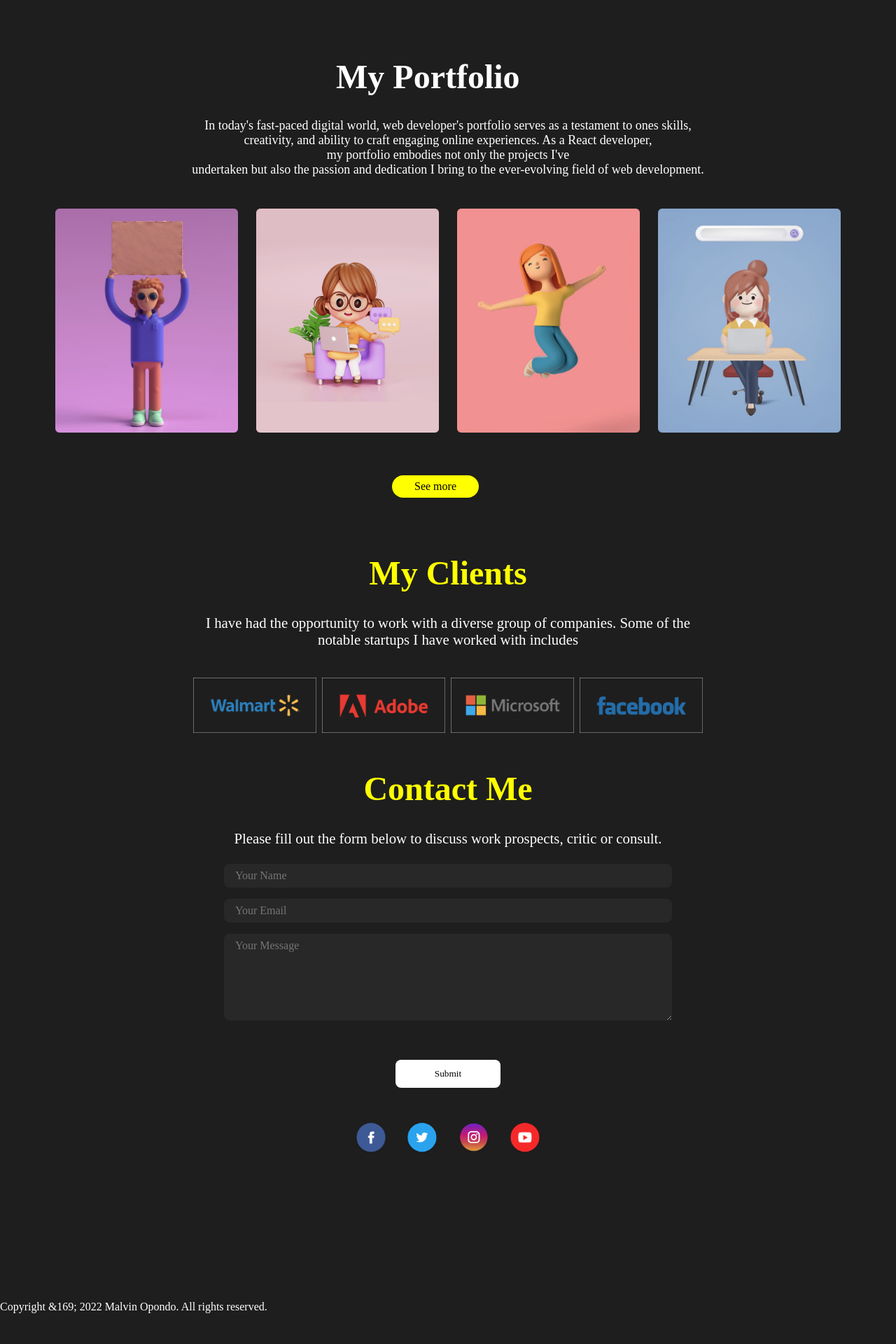
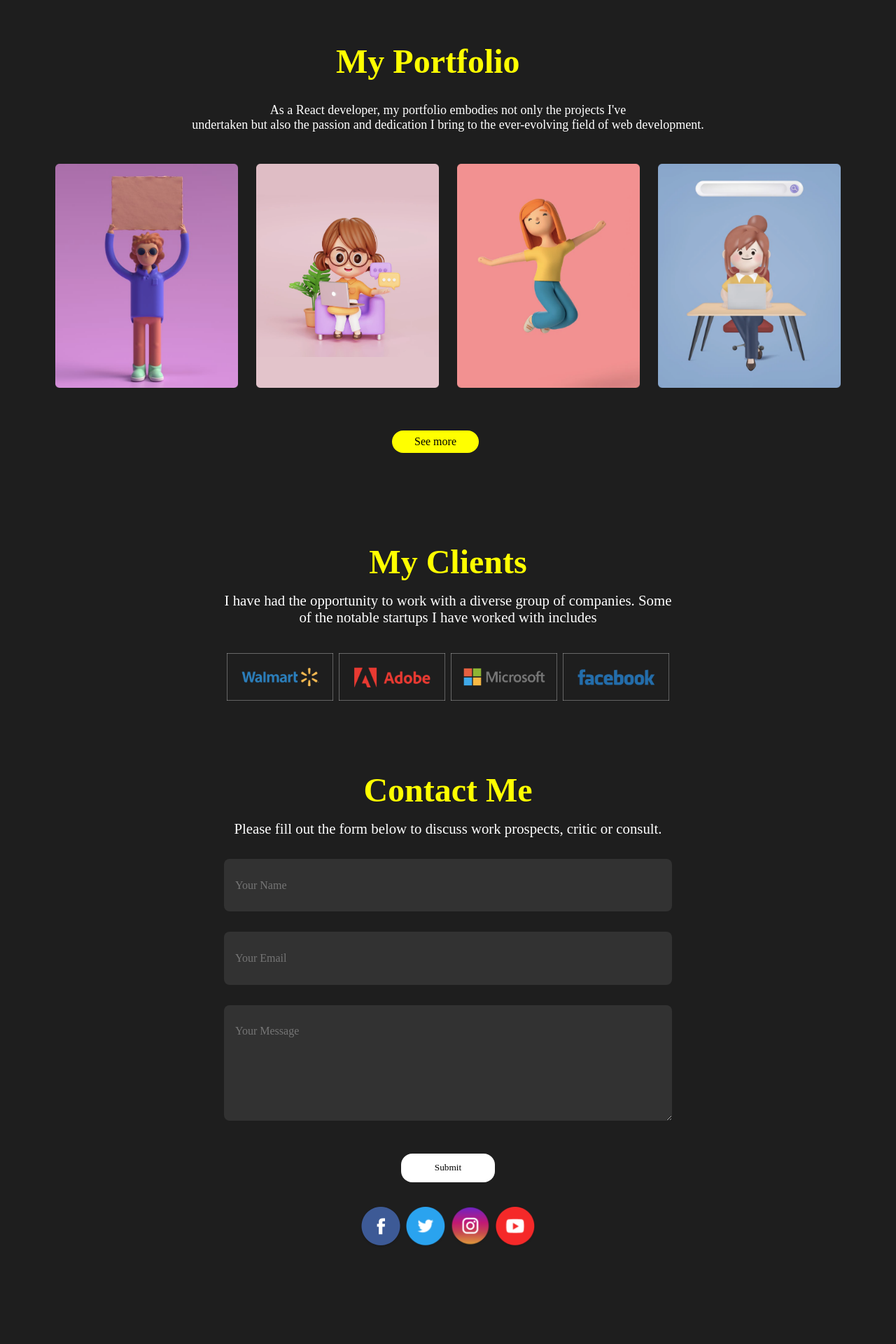
Before and after one commit to Malvino-creator/portfolio, a React (Create React App) app: page / in a window 1280 px wide. Shown: the part 1800-3720 px from the top of the page at 70% size. Before the commit the page ends 3676 px from the top, so only its background shows below. Built offline with nearby package versions, Linux system fonts and the light colour scheme.

Commit message:
feat(Assets): Add a new image background

```diff
--- a/src/components/Contacts/contact.css
+++ b/src/components/Contacts/contact.css
@@ -8,11 +8,11 @@
     text-align: center;
     align-items: center;
     justify-content: center;
-    padding-bottom: 15%;
+    padding-bottom: 8rem;
 }
 .contactPageTitle{
     font-size: 3rem;
-    margin-bottom: 2rem;
+    margin-bottom: 1rem;
     color: yellow;
 }
 .contactPageParag{
@@ -37,7 +37,7 @@
 
 }
 #clients{
-    padding: 2rem;
+    padding: 5rem;
 }
 .contactDescription{
     padding: 1rem;
@@ -57,12 +57,12 @@
     font-size: medium;
     width: 100%;
     max-width: 40rem;
-    margin: 0.5rem;
+    margin: 0.9rem;
     color: white;
     border: none;
-    background: rgb(40,40,40) ;
+    background: rgb(50,50,50) ;
     border-radius: 0.5rem;
-    padding: 0.5rem 1rem;
+    padding: 1.8rem 1rem;
 }
 .socialLinks{
     display: flex;
@@ -71,13 +71,13 @@
 .submitBtn{
     background: white;
     border: none;
-    margin: 3rem;
-    padding: 0.75rem 3.5rem;
-    border-radius: 0.5rem;
+    margin: 2rem;
+    padding: 0.8rem 3rem;
+    border-radius: 1rem;
 }
 .link{
     object-fit: cover;
-    width: 3rem;
-    height: 3rem;
-    margin: 0 0.8rem;
+    width: 4rem;
+    height: 4rem;
+    margin: 0.8 1.8rem;
 }
--- a/src/components/Footer/footer.css
+++ b/src/components/Footer/footer.css
@@ -0,0 +1,11 @@
+.footer{
+    width: 100vw;
+    height: 6rem;
+    display: flex;
+    justify-content: center;
+    font-weight: 400;
+    font-size: medium ;
+    background: rgb(70,70,70);
+    align-items: center;
+
+}
--- a/src/components/Footer/footer.js
+++ b/src/components/Footer/footer.js
@@ -3,8 +3,9 @@ import "./footer.css"
 
 function footer() {
   return (
-    <footer>
-        Copyright &169; 2022 Malvin Opondo. All rights reserved.
+    <footer className='footer'>
+        Copyright  @2022
+        Malvin Opondo. All rights reserved.
     </footer>
   )
 }
--- a/src/components/Skills/skill.js
+++ b/src/components/Skills/skill.js
@@ -26,9 +26,7 @@ function skill() {
             <h2>UI/UX Design</h2>
             <p>
               Ensure the product's visual appeal and interface elements is
-              achieved, <br />
-              while laying focus on the overall user experience ensuring that
-              the product is user-friendly and meets expectations.
+              achieved, <br /> laying focus on overall user experience to ensure user-friendly products.
             </p>
           </div>
         </div>
@@ -37,7 +35,7 @@ function skill() {
           <div className="skillBarText">
             <h2> Website Development</h2>
             <p>
-              I play a crucial role in shaping the digital experiences users
+              I shape the digital experiences users
               have
               <br />
               when accessing information, services, and applications on the
@@ -50,7 +48,7 @@ function skill() {
           <div className="skillBarText">
             <h2>App Development</h2>
             <p>
-              Ensure realization in meeting the demands of modern consumers and
+              I meet the demands of modern consumers and
               businesses
               <br />
               for efficient and user-friendly mobile and software solutions.
--- a/src/components/Works/work.js
+++ b/src/components/Works/work.js
@@ -10,13 +10,7 @@ function work() {
     <section id="works">
       <h2 className="workTitle">My Portfolio</h2>
       <p className="workParag">
-        {" "}
-        In today's fast-paced digital world, web developer's portfolio serves as
-        a testament to ones skills, <br />
-        creativity, and ability to craft engaging online experiences. As a React
-        developer,
-        <br /> my portfolio embodies not only the projects I've
-        <br />
+         As a React developer, my portfolio embodies not only the projects I've<br/>
         undertaken but also the passion and dedication I bring to the
         ever-evolving field of web development.
       </p>
--- a/src/components/Works/works.css
+++ b/src/components/Works/works.css
@@ -13,6 +13,7 @@
     font-size: 3rem;
     padding-left: 30rem;
     padding-top: 3rem;
+    color: yellow;
 }
 .workParag{
     font-size: large;
```
Also changed, not shown: src/assets/image.jpg (added), src/assets/image.png (deleted).
